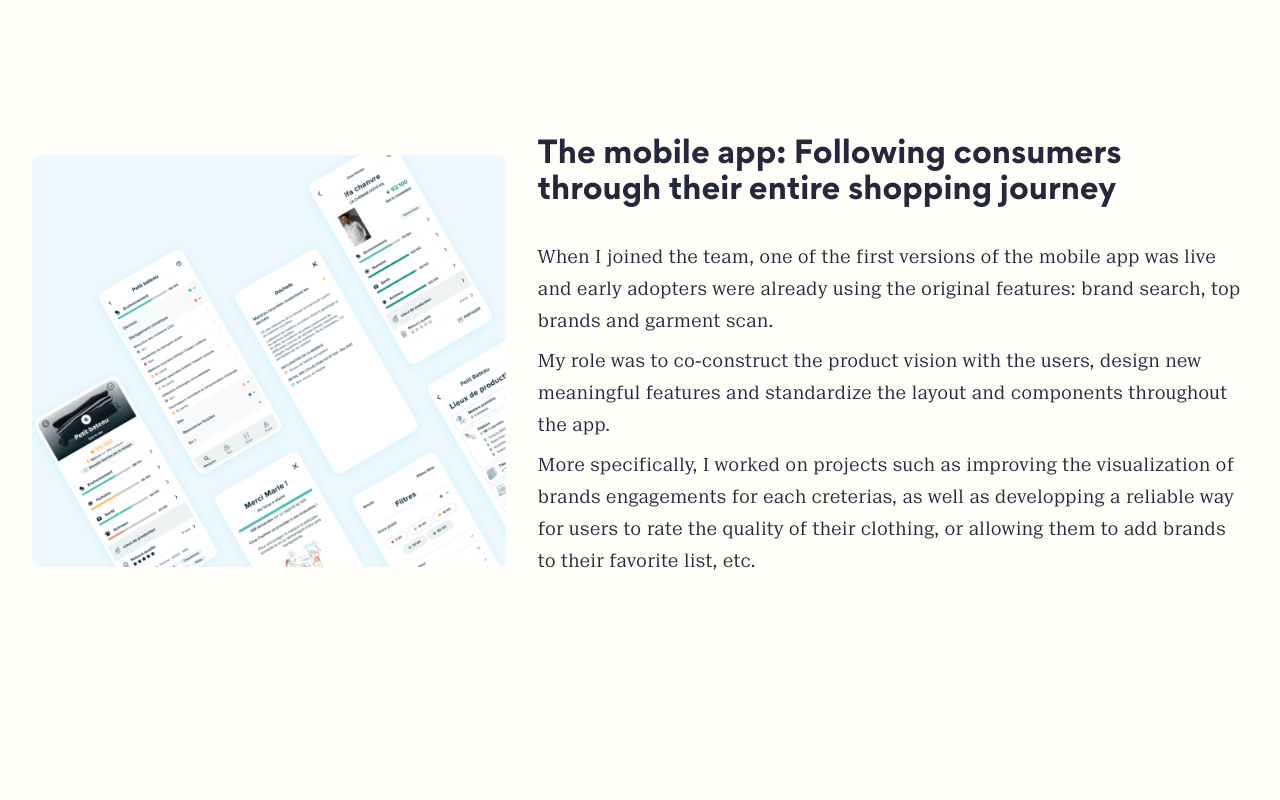
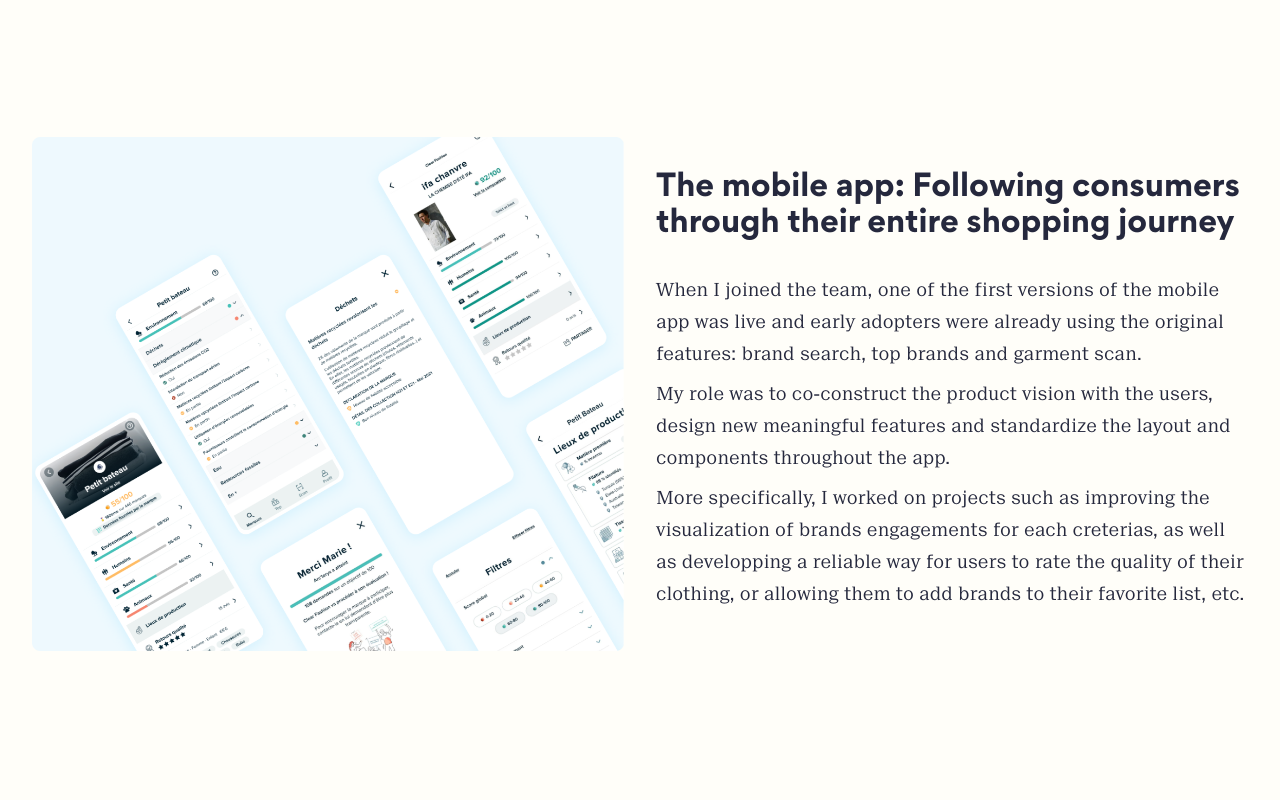
Before and after one commit to fflurp/fflurpage, a Next.js app: page /projects/clear-fashion-product in a window 1280 px wide. Shown: the part 660-1460 px from the top of the page. Built offline with nearby package versions, Linux system fonts and the light colour scheme.

Commit message:
quick fixes

```diff
--- a/pages/index.tsx
+++ b/pages/index.tsx
@@ -168,7 +168,7 @@ const Home: NextPage = () => {
             <div className="flex flex-col gap-4 p-8">
               {digitalAssets.map((asset) => (
                 <div className="flex items-center" key={asset.title}>
-                  <div className="mr-6 h-20 min-w-[5rem] rounded-lg">
+                  <div className="mr-6 h-20 w-20 rounded-lg">
                     <img
                       src={asset.image}
                       className="h-full w-full object-cover"
@@ -191,7 +191,7 @@ const Home: NextPage = () => {
             <div className="flex flex-col gap-4 p-8">
               {uiDesign.map((asset) => (
                 <div className="flex items-center" key={asset.title}>
-                  <div className="mr-6 h-20 min-w-[5rem] rounded-lg">
+                  <div className="mr-6 h-20 w-20 rounded-lg">
                     <img
                       src={asset.image}
                       className="h-full w-full object-cover"
--- a/pages/projects/clear-fashion-product.tsx
+++ b/pages/projects/clear-fashion-product.tsx
@@ -126,12 +126,12 @@ const SectionImgText: React.FC<SectionImgTextProps> = ({
         isReverse ? `md:flex-row-reverse` : `md:flex-row`
       }`}
     >
-      <div className="flex-[0.4]">
+      <div className="flex-1">
         <div className="">
           <img src={img} />
         </div>
       </div>
-      <div className="flex-[0.6]">
+      <div className="flex-1">
         <h2 className="mb-8 font-title-bold text-3xl">{title}</h2>
         <div className="text-lg">{text}</div>
       </div>
```
